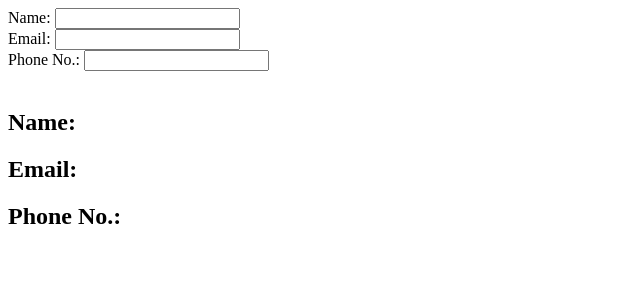
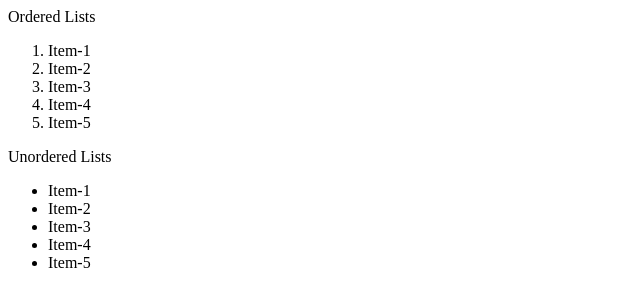
Before and after one commit to ani29dy/30-ReactJS-Problems, a React (Vite) app: page / in a window 1280 px wide. Shown: the top 306 px of the page, without its empty margins (0-640 px from the left). Built offline with nearby package versions, Linux system fonts and the light colour scheme.

Commit message:
Problem Four Added to App.jsx

```diff
--- a/src/App.jsx
+++ b/src/App.jsx
@@ -1,14 +1,16 @@
 import "./App.css";
-import One from "./Problems/One";
-import Three from "./Problems/Three";
-import Two from "./Problems/Two";
+import Lists from "./Problems/04-Lists";
+import One from "./Problems/01-Hello_World";
+import Three from "./Problems/03-Forms";
+import Two from "./Problems/02-UseState";
 
 function App() {
   return (
     <>
       {/* <One /> */}
       {/* <Two /> */}
-      <Three />
+      {/* <Three /> */}
+      <Lists />
     </>
   );
 }
--- a/src/Problems/One.jsx
+++ /dev/null
@@ -1,7 +0,0 @@
-import React from "react";
-
-const One = () => {
-  return <div>Hello World!!!</div>;
-};
-
-export default One;
--- a/src/Problems/Three.jsx
+++ /dev/null
@@ -1,45 +0,0 @@
-import React, { useState } from "react";
-
-const Three = () => {
-  const [name, setName] = useState("");
-  const [email, setEmail] = useState("");
-  const [phone, setPhone] = useState("");
-  return (
-    <>
-      <form>
-        <label htmlFor="name">Name: </label>
-        <input
-          type="text"
-          name="name"
-          id="name"
-          onChange={(e) => setName(e.target.value)}
-        />{" "}
-        <br />
-        <label htmlFor="email">Email: </label>
-        <input
-          type="email"
-          name="email"
-          id="email"
-          onChange={(e) => setEmail(e.target.value)}
-        />{" "}
-        <br />
-        <label htmlFor="phone">Phone No.: </label>
-        <input
-          type="text"
-          name="phone"
-          id="phone"
-          onChange={(e) => setPhone(e.target.value)}
-        />{" "}
-        <br />
-        <br />
-      </form>
-      <div>
-        <h2>Name: {name}</h2>
-        <h2>Email: {email}</h2>
-        <h2>Phone No.: {phone}</h2>
-      </div>
-    </>
-  );
-};
-
-export default Three;
--- a/src/Problems/Two.jsx
+++ /dev/null
@@ -1,14 +0,0 @@
-import { React, useState } from "react";
-
-const Two = () => {
-  const [count, setCount] = useState(0);
-  return (
-    <>
-      <button onClick={() => setCount(count + 1)}>Increment</button>
-      <span>{count}</span>
-      <button onClick={() => setCount(count - 1)}>Decrement</button>
-    </>
-  );
-};
-
-export default Two;
```
